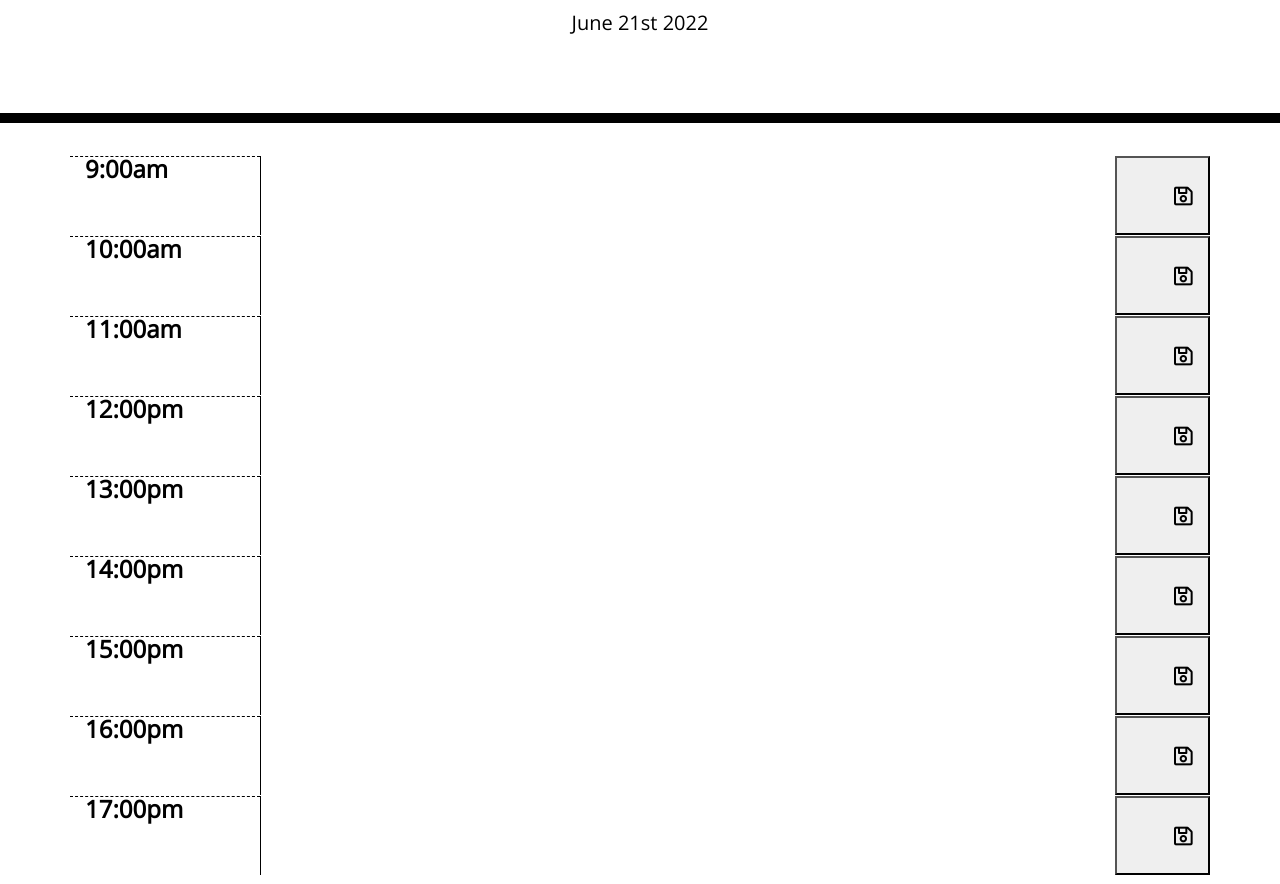
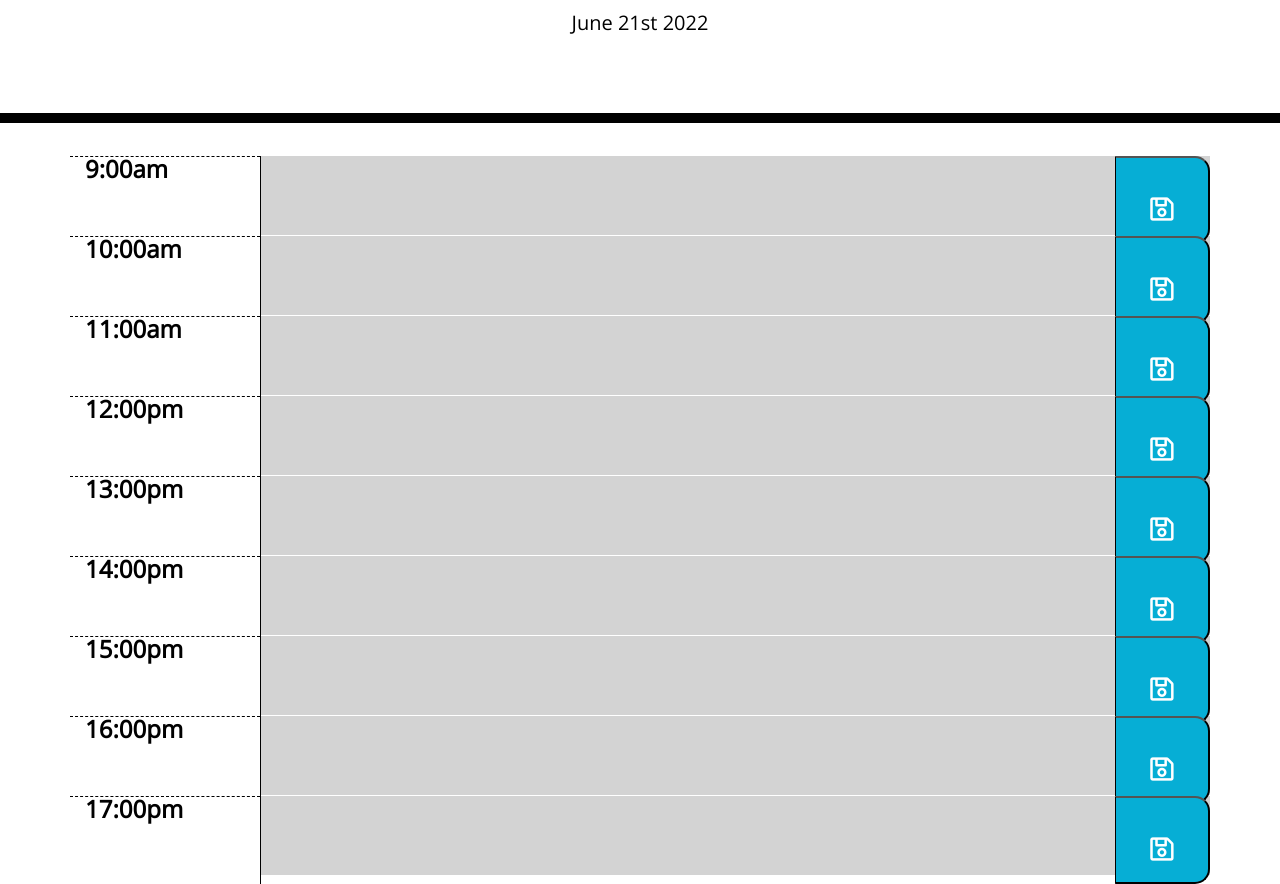
Before and after one commit to JMares14/Work-Day-Scheduler, a plain HTML site: page Develop/index.html in a window 1280 px wide. Shown: the part 181-1065 px from the top of the page. Drawn offline with nearby package versions, Linux system fonts and the light colour scheme.

Commit message:
Made loop with jquery to correctly change color of time blocks depending on the time. Used moment.js to get current hour.

```diff
--- a/Develop/index.html
+++ b/Develop/index.html
@@ -30,74 +30,74 @@
     </header>
     <div class="container">
       <!-- Timeblocks go here -->
-      <div id="9hour" class="row time-section">
+      <div id="9" class="row time-section">
         <div class="col-2">9:00am</div>
         <textarea class="col-9 scheduled"></textarea>
-        <button class="col-1">
+        <button class="col-1 save-btn">
           <i class="far fa-save fa-lg"></i>
         </button>
       </div>
 
-      <div id="10hour" class="row time-section">
+      <div id="10" class="row time-section">
         <div class="col-2">10:00am</div>
         <textarea class="col-9 scheduled"></textarea>
-        <button class="col-1">
+        <button class="col-1 save-btn">
           <i class="far fa-save fa-lg"></i>
         </button>
       </div>
 
-      <div id="11hour" class="row time-section">
+      <div id="11" class="row time-section">
         <div class="col-2">11:00am</div>
         <textarea class="col-9 scheduled"></textarea>
-        <button class="col-1">
+        <button class="col-1 save-btn">
           <i class="far fa-save fa-lg"></i>
         </button>
       </div>
 
-      <div id="12hour" class="row time-section">
+      <div id="12" class="row time-section">
         <div class="col-2">12:00pm</div>
         <textarea class="col-9 scheduled"></textarea>
-        <button class="col-1">
+        <button class="col-1 save-btn">
           <i class="far fa-save fa-lg"></i>
         </button>
       </div>
 
-      <div id="13hour" class="row time-section">
+      <div id="13" class="row time-section">
         <div class="col-2">13:00pm</div>
         <textarea class="col-9 scheduled"></textarea>
-        <button class="col-1">
+        <button class="col-1 save-btn">
           <i class="far fa-save fa-lg"></i>
         </button>
       </div>
 
-      <div id="14hour" class="row time-section">
+      <div id="14" class="row time-section">
         <div class="col-2">14:00pm</div>
         <textarea class="col-9 scheduled"></textarea>
-        <button class="col-1">
+        <button class="col-1 save-btn">
           <i class="far fa-save fa-lg"></i>
         </button>
       </div>
 
-      <div id="15hour" class="row time-section">
+      <div id="15" class="row time-section">
         <div class="col-2">15:00pm</div>
         <textarea class="col-9 scheduled"></textarea>
-        <button class="col-1">
+        <button class="col-1 save-btn">
           <i class="far fa-save fa-lg"></i>
         </button>
       </div>
 
-      <div id="16hour" class="row time-section">
+      <div id="16" class="row time-section">
         <div class="col-2">16:00pm</div>
         <textarea class="col-9 scheduled"></textarea>
-        <button class="col-1">
+        <button class="col-1 save-btn">
           <i class="far fa-save fa-lg"></i>
         </button>
       </div>
 
-      <div id="17hour" class="row time-section">
+      <div id="17" class="row time-section">
         <div class="col-2">17:00pm</div>
         <textarea class="col-9 scheduled"></textarea>
-        <button class="col-1">
+        <button class="col-1 save-btn ">
           <i class="far fa-save fa-lg"></i>
         </button>
       </div>
--- a/Develop/script.js
+++ b/Develop/script.js
@@ -1,2 +1,25 @@
-let currentDay = moment().format('MMMM Do YYYY');
+var currentDay = moment().format('MMMM Do YYYY');
 document.getElementById("currentDay").innerHTML = currentDay;
+
+var currentHour = moment().hour();
+console.log(currentHour);
+
+$(".time-section").each(function () {
+    var timeBlock = parseInt($(this).attr("id"));
+
+    if (timeBlock < currentHour){
+        $(this).addClass("past");
+        $(this).removeClass("future");
+        $(this).removeClass("present");
+    }
+    else if (timeBlock === currentHour) {
+        $(this).addClass ("present");
+        $(this).removeClass("past");
+        $(this).removeClass("future");
+    }
+    else {
+        $(this).addClass("future");
+        $(this).removeClass("past");
+        $(this).removeClass("present");
+    }
+})
--- a/Develop/style.css
+++ b/Develop/style.css
@@ -65,15 +65,16 @@ textarea {
   color: white;
 }
 
-.saveBtn {
+.save-btn {
   border-left: 1px solid black;
   border-top-right-radius: 15px;
   border-bottom-right-radius: 15px;
   background-color: #06aed5;
   color: white;
+  font-size: 20px;
 }
 
-.saveBtn i:hover {
-  font-size: 20px;
+.save-btn i:hover {
+  font-size: 35px;
   transition: all 0.3s ease-in-out;
 }
```
